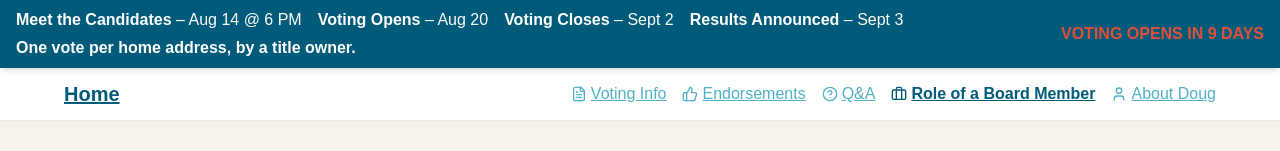
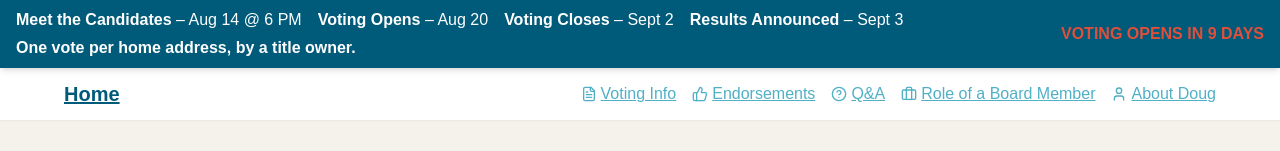
Before and after one commit to TexasAlerts/WSR-Board-Election-Doug, a Next.js app: page / in a window 1280 px wide. Shown: the top 151 px of the page. Built offline with nearby package versions, Linux system fonts and the light colour scheme; no server answers.

Commit message:
Make Board Role nav item consistent in color, font, and hover style with other nav links

```diff
--- a/src/components/StickyNav.jsx
+++ b/src/components/StickyNav.jsx
@@ -71,7 +71,7 @@ export default function StickyNav() {
           <Link href="/qna" className="flex items-center gap-1 hover:underline">
             <HelpCircle className="h-4 w-4" /> Q&amp;A
           </Link>
-          <Link href={{ pathname: '/', hash: 'board-role' }} className="flex items-center gap-1 font-semibold text-lagoon hover:text-coral transition-colors" title="Role of a Board Member">
+          <Link href="/board-role" className="flex items-center gap-1 hover:underline" title="Role of a Board Member">
             <Briefcase className="h-4 w-4" />
             <span className="hidden md:inline">Role of a Board Member</span>
             <span className="inline md:hidden">Board Role</span>
@@ -93,7 +93,7 @@ export default function StickyNav() {
           <Link href="/qna" className="flex items-center gap-2 py-2 hover:underline" onClick={() => setOpen(false)}>
             <HelpCircle className="h-5 w-5" /> Q&amp;A
           </Link>
-          <Link href={{ pathname: '/', hash: 'board-role' }} className="flex items-center gap-2 py-2 font-semibold text-lagoon hover:text-coral transition-colors" title="Role of a Board Member" onClick={() => setOpen(false)}>
+          <Link href="/board-role" className="flex items-center gap-2 py-2 hover:underline" title="Role of a Board Member" onClick={() => setOpen(false)}>
             <Briefcase className="h-5 w-5" />
             <span>Board Role</span>
           </Link>
```
